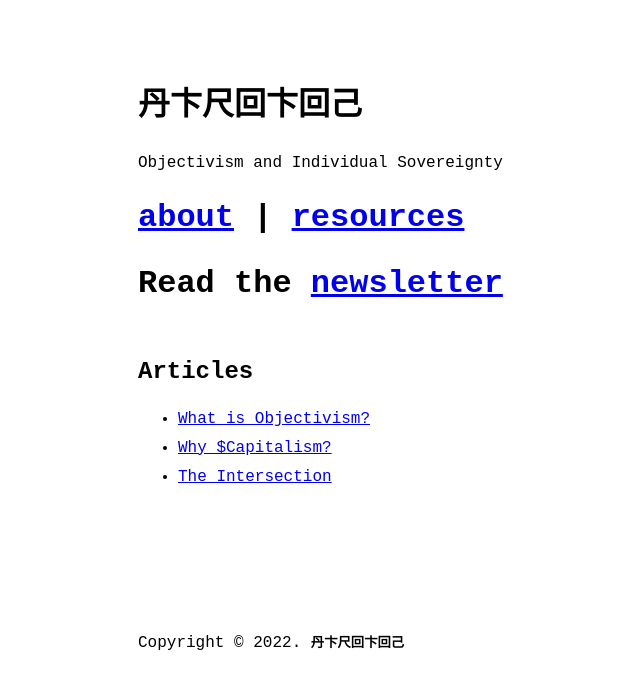
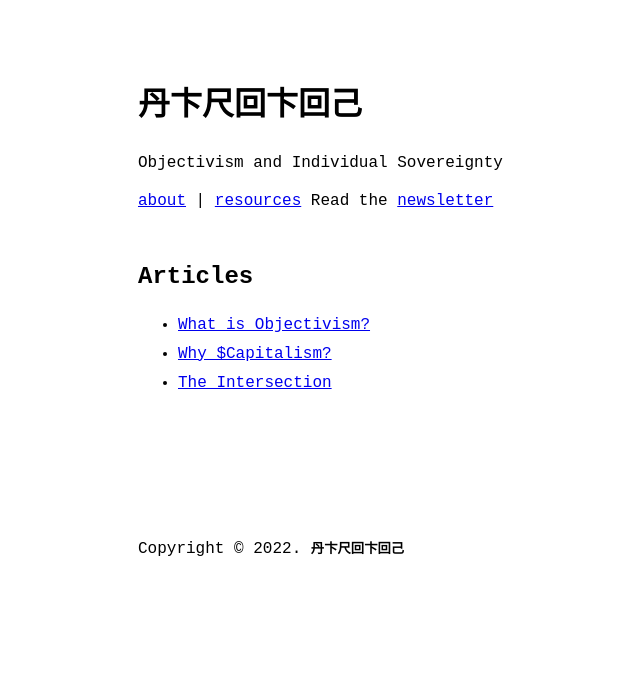
Before and after one commit to 0xAtrotos/0xatrotos.github.io, a Jekyll site: the page built from index.md, in a window 1280 px wide. Shown: the top 689 px of the page, without its empty margins (182-822 px from the left). Built offline with Jekyll 4.4.1, drawn with Linux system fonts in a browser that asks for light colours; our own code applies the rules of GitHub Pages for plain Markdown files.

Commit message:
fixed structure

```diff
--- a/index.md
+++ b/index.md
@@ -1,8 +1,8 @@
 ---
 layout: home
 ---
-# [about](/about "About this site") | [resources](/resources "Useful resources")
-# Read the [newsletter](https://objectivism.substack.com "Objectivism Newsletter by Atrotos, hosted on Substack")
+[about](/about "About this site") | [resources](/resources "Useful resources")
+Read the [newsletter](https://objectivism.substack.com "Objectivism Newsletter by Atrotos, hosted on Substack")
 
 ## Articles
 - [What is Objectivism?](/what-is-objectivism "What is Objectivism")
```
